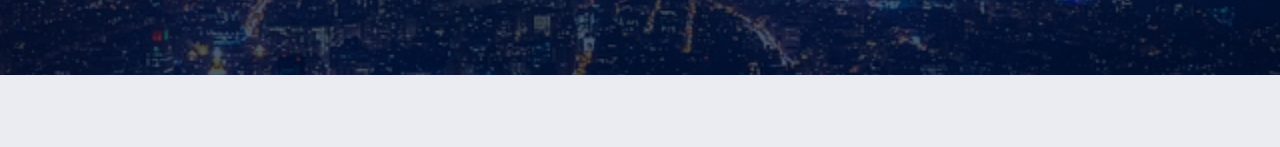
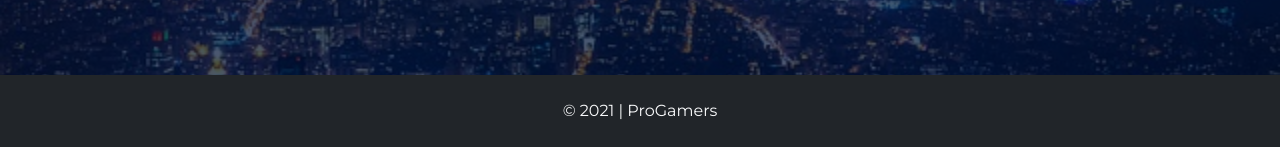
Before and after one commit to GHardej/Strony_WWW, a plain HTML site: page index.html in a window 1280 px wide. Shown: the part 4743-4890 px from the top of the page. Before the commit the page ends 4818 px from the top, so only its background shows below. Drawn offline with nearby package versions, Linux system fonts and the light colour scheme.

Commit message:
FOOTER: dodaje footera

```diff
--- a/index.html
+++ b/index.html
@@ -433,6 +433,14 @@
         </section>
     </main>
 
+    <!-- STOPKA -->
+
+    <footer class="bg-dark text-light py-4 text-center">
+        <p class="mb-0">&copy; 2021 | ProGamers</p>
+    </footer>
+
+    <!-- KONIEC -->
+
     <script src="https://cdn.jsdelivr.net/npm/bootstrap@5.1.3/dist/js/bootstrap.bundle.min.js"
         integrity="sha384-ka7Sk0Gln4gmtz2MlQnikT1wXgYsOg+OMhuP+IlRH9sENBO0LRn5q+8nbTov4+1p"
         crossorigin="anonymous"></script>
```
